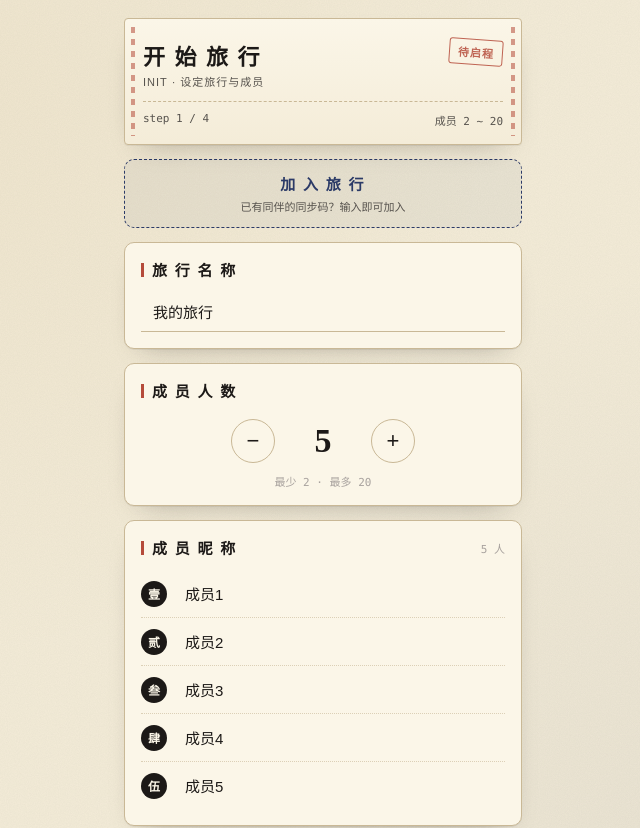
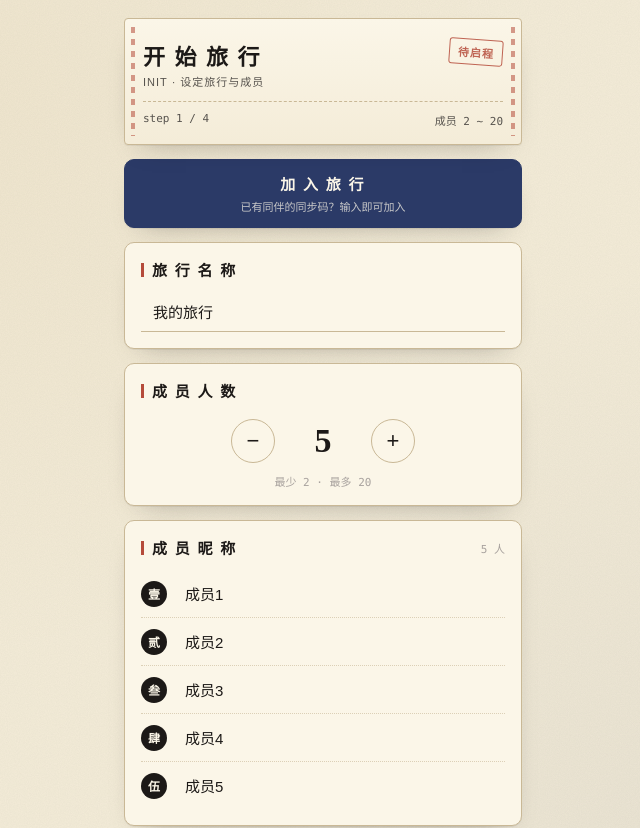
Before and after one commit to xinyuwto/trip-fee-calculator, a Vue app: page /#/ in a window 1280 px wide. Shown: the top 828 px of the page, without its empty margins (317-957 px from the left). Built offline with nearby package versions, Linux system fonts and the light colour scheme.

Commit message:
style: solid indigo join-trip entry for stronger visibility

```diff
--- a/src/views/InitView.vue
+++ b/src/views/InitView.vue
@@ -192,10 +192,11 @@ function handleStart() {
 .join-entry {
   display: flex; flex-direction: column; align-items: center; gap: 4px;
   width: 100%; margin-top: 14px; padding: 13px 16px;
-  border: 1.5px dashed var(--indigo); border-radius: 10px;
-  background: rgba(43,58,103,.05); cursor: pointer;
+  border: 1.5px solid var(--indigo); border-radius: 10px;
+  background: var(--indigo); cursor: pointer;
+  box-shadow: var(--shadow);
 }
-.join-title { font-family: var(--font-title); font-weight: 700; font-size: 15px; letter-spacing: 2px; color: var(--indigo); }
-.join-sub { font-size: 11px; color: var(--ink-soft); font-family: var(--font-mono); }
+.join-title { font-family: var(--font-title); font-weight: 700; font-size: 15px; letter-spacing: 2px; color: #fbf6e8; }
+.join-sub { font-size: 11px; color: rgba(251,246,232,.75); font-family: var(--font-mono); }
 
 </style>
```
